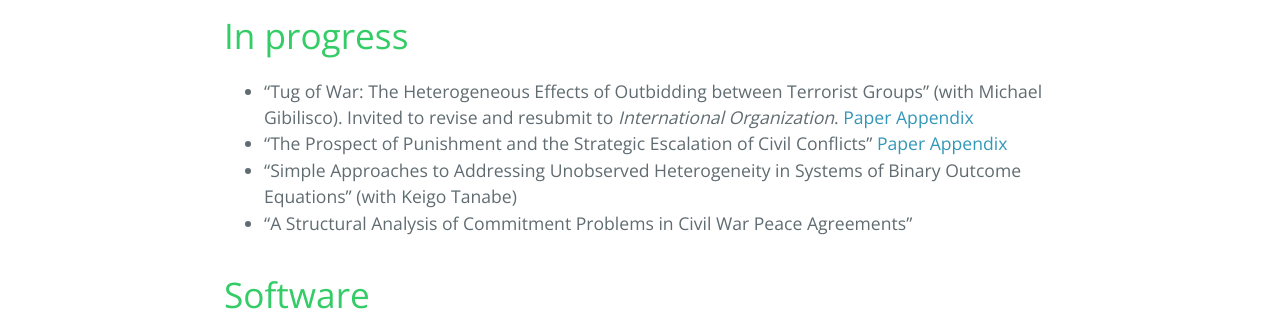
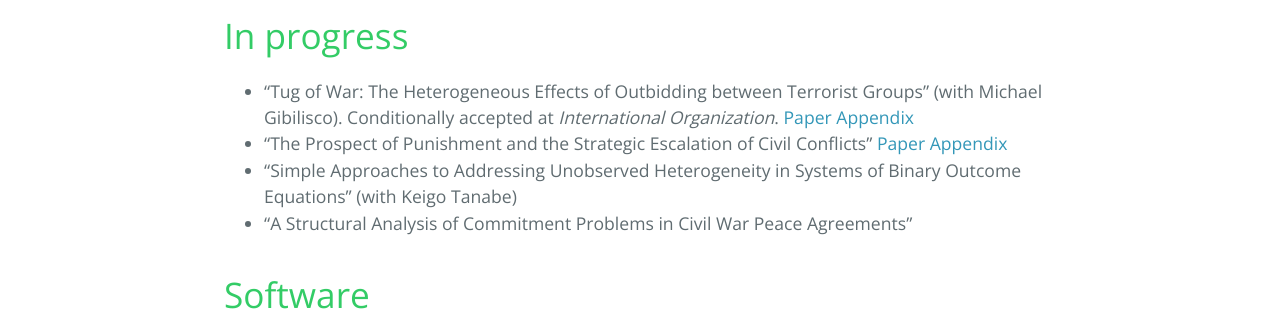
Before and after one commit to ccrismancox/ccrismancox.github.io, a Jekyll site: the page built from research.md, in a window 1280 px wide. Shown: the part 805-1116 px from the top of the page. Built offline with Jekyll 4.4.1, drawn with Linux system fonts in a browser that asks for light colours; comment, search, counter and statistics services are not loaded.

Commit message:
Conditional acceptance at IO

```diff
--- a/research.md
+++ b/research.md
@@ -25,7 +25,7 @@ redirect_from:
 
 # In progress
 
-- "Tug of War: The Heterogeneous Effects of Outbidding between Terrorist Groups" (with Michael Gibilisco). Invited to revise and resubmit to *International Organization*. [Paper](research/outbidding.pdf) [Appendix](research/outbiddingSI.pdf)
+- "Tug of War: The Heterogeneous Effects of Outbidding between Terrorist Groups" (with Michael Gibilisco). Conditionally accepted at *International Organization*. [Paper](research/outbidding.pdf) [Appendix](research/outbiddingSI.pdf)
 - "The Prospect of Punishment and the Strategic Escalation of Civil Conflicts"  [Paper](research/punishment.pdf) [Appendix](research/SIpunishment.pdf)
 - "Simple Approaches to Addressing Unobserved Heterogeneity in Systems of Binary Outcome Equations" (with Keigo Tanabe)
 - "A Structural Analysis of Commitment Problems in Civil War Peace Agreements"
```
Also changed, not shown: 1 other file.
